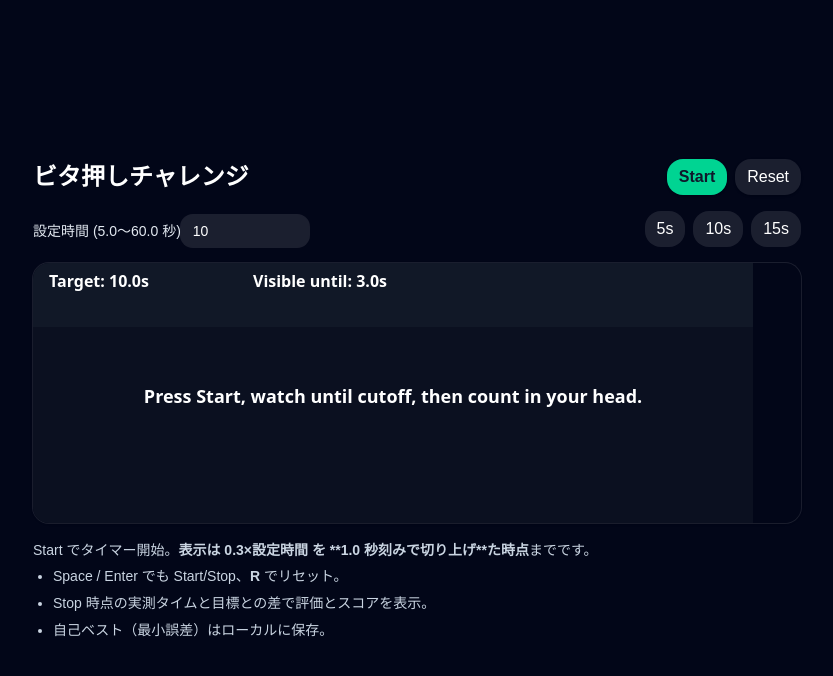
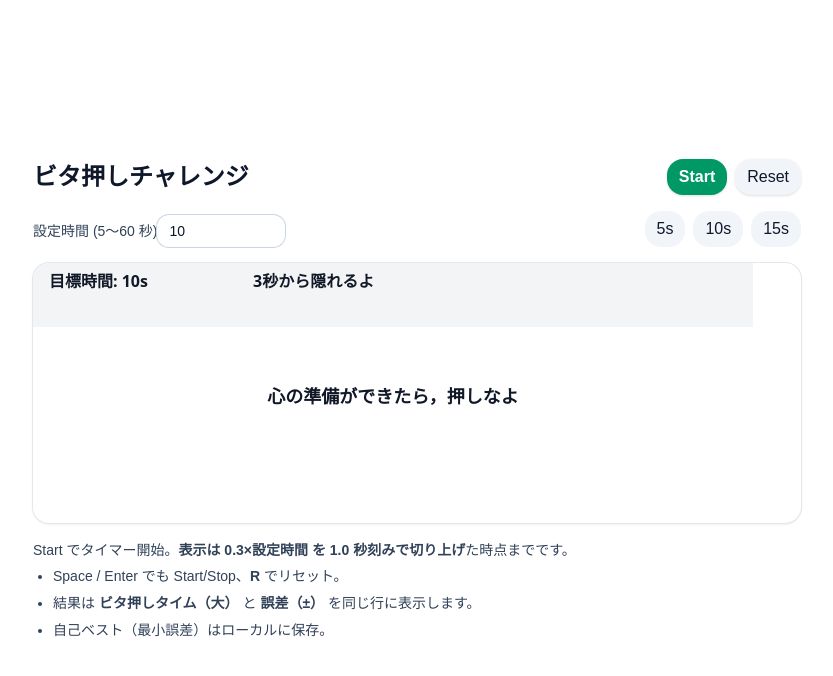
Before and after one commit to ImaKento/Meshi-Royale, a Next.js app: page /games/timing-stop in a window 1280 px wide. Shown: the top 676 px of the page, without its empty margins (223-1056 px from the left). Built offline with nearby package versions, Linux system fonts and the light colour scheme.

Commit message:
一旦，完成形

```diff
--- a/src/app/games/timing-stop/page.tsx
+++ b/src/app/games/timing-stop/page.tsx
@@ -1,16 +1,16 @@
 "use client";
 import React, { useEffect, useRef, useState } from "react";
 
-// Timing Stop (Target-Time, Blind until ~30% with clean cutoff)
-// 仕様: 表示は「目標時間の約30%」まで。ただしゲーム性のため、切りのいい値(1.0秒刻み)に切り上げて打ち切り。
-// ここでは 0.5 秒刻みで、0.3×Target を切り捨て（例: 10s→3.0s, 15s→4.5s, 7s→2.0s）。
-// Space/Enter = Start/Stop, R = Reset。
+// Timing Stop (Target-Time, Blind until ~30% with 1s ceil cutoff, light theme)
+// 仕様: 表示は「目標時間の約30%」まで。ただし 1.0秒刻みで【切り上げ】て打ち切り。
+// 設定時間は 5〜60 秒の整数。Space/Enter = Start/Stop, R = Reset。
 
 // --- Types ---
 type GameState =
   | { kind: "idle" }
   | { kind: "running"; startedAt: number }
-  | { kind: "result"; elapsedMs: number; targetMs: number; errorMs: number; score: number; rating: string };
+  //signedErrorMsにスコアを保存
+  | { kind: "result"; elapsedMs: number; targetMs: number; signedErrorMs: number; rating: string };
 
 // --- Constants ---
 const WIDTH = 720;
@@ -22,12 +22,30 @@ const THRESHOLDS = {
   good: 150,
 };
 
-// 約30%を "切りの良い" 値にスナップする（0.5秒刻みで切り捨て）
+// 1秒刻みで整数に正規化（範囲 5〜60）
+function clampIntSeconds(v: number) {
+  return Math.min(60, Math.max(5, Math.round(Number.isFinite(v) ? v : 10)));
+}
+
+// 約30%を 1.0 s 刻みで「切り上げ」
 function visibleUntilMsFor(targetMs: number) {
   const raw = 0.3 * targetMs; // 30%
-  const step = 1000; // 1.0 s 刻み
+  const step = 1000; // 1.0 s
   const snapped = Math.ceil(raw / step) * step; // 切り上げ
   return Math.max(step, snapped); // 最低1.0s 可視
+}
+
+function ratingFor(absErrorMs: number) {
+  if (absErrorMs <= THRESHOLDS.perfect) return "Perfect";
+  if (absErrorMs <= THRESHOLDS.great) return "Great";
+  if (absErrorMs <= THRESHOLDS.good) return "Good";
+  return "Miss";
+}
+
+function formatSignedSeconds(ms: number) {
+  const s = ms / 1000;
+  const sign = s > 0 ? "+" : s < 0 ? "−" : "±"; // U+2212 マイナス
+  return `${sign}${Math.abs(s).toFixed(3)}s`;
 }
 
 export default function TimingStopBlind() {
@@ -36,22 +54,15 @@ export default function TimingStopBlind() {
   const lastRef = useRef<number | null>(null);
 
   const [state, setState] = useState<GameState>({ kind: "idle" });
-  const [targetSec, setTargetSec] = useState<number>(() => Number(localStorage.getItem("timing_target_sec") ?? 10.0));
-  const [bestErrorMs, setBestErrorMs] = useState<number>(() => Number(localStorage.getItem("timing_best_error_ms") ?? Infinity));
+  const [targetSec, setTargetSec] = useState<number>(() =>
+    clampIntSeconds(Number(localStorage.getItem("timing_target_sec") ?? 10))
+  );
+  const [bestErrorMs, setBestErrorMs] = useState<number>(() =>
+    Number(localStorage.getItem("timing_best_error_ms") ?? Infinity)
+  );
 
-  const targetMs = Math.max(1, Math.min(60, targetSec)) * 1000; // 1〜60s にクランプ
+  const targetMs = clampIntSeconds(targetSec) * 1000; // 整数秒→ms
   const visibleUntilMs = visibleUntilMsFor(targetMs);
-
-  function ratingFor(error: number) {
-    if (error <= THRESHOLDS.perfect) return "Perfect";
-    if (error <= THRESHOLDS.great) return "Great";
-    if (error <= THRESHOLDS.good) return "Good";
-    return "Miss";
-  }
-  function scoreFor(error: number) {
-    const s = Math.max(0, 100 - (error / 2000) * 100);
-    return Math.round(s);
-  }
 
   function start() {
     if (state.kind === "running") return;
@@ -61,13 +72,13 @@ export default function TimingStopBlind() {
     if (state.kind !== "running") return;
     const now = performance.now();
     const elapsedMs = now - state.startedAt;
-    const errorMs = Math.abs(elapsedMs - targetMs);
-    const score = scoreFor(errorMs);
-    const rating = ratingFor(errorMs);
-    setState({ kind: "result", elapsedMs, targetMs, errorMs, score, rating });
-    if (errorMs < bestErrorMs) {
-      setBestErrorMs(errorMs);
-      localStorage.setItem("timing_best_error_ms", String(errorMs));
+    const signedErrorMs = elapsedMs - targetMs; // +: 遅い / −: 早い
+    const rating = ratingFor(Math.abs(signedErrorMs));
+    setState({ kind: "result", elapsedMs, targetMs, signedErrorMs, rating });
+
+    if (Math.abs(signedErrorMs) < bestErrorMs) {
+      setBestErrorMs(Math.abs(signedErrorMs));
+      localStorage.setItem("timing_best_error_ms", String(Math.abs(signedErrorMs)));
     }
   }
   function reset() {
@@ -83,13 +94,21 @@ export default function TimingStopBlind() {
         else if (state.kind === "running") stop();
         else if (state.kind === "result") reset();
       }
-      if (e.key.toLowerCase() === "r") { e.preventDefault(); reset(); }
+      if (e.key.toLowerCase() === "r") {
+        e.preventDefault();
+        reset();
+      }
     }
     window.addEventListener("keydown", onKey);
     return () => window.removeEventListener("keydown", onKey);
   }, [state]);
 
-  useEffect(() => { localStorage.setItem("timing_target_sec", String(targetSec)); }, [targetSec]);
+  // 永続化（整数秒で保存）
+  useEffect(() => {
+    const normalized = clampIntSeconds(targetSec);
+    if (normalized !== targetSec) setTargetSec(normalized);
+    localStorage.setItem("timing_target_sec", String(normalized));
+  }, [targetSec]);
 
   // --- Render ---
   useEffect(() => {
@@ -97,57 +116,65 @@ export default function TimingStopBlind() {
     if (!ctx) return;
 
     function drawBg() {
-      ctx.fillStyle = "#0b1020";
+      // 背景: 白
+      ctx.fillStyle = "#ffffff";
       ctx.fillRect(0, 0, WIDTH, HEIGHT);
 
-      // top info bar
-      ctx.fillStyle = "#111827"; // gray-900
+      // top info bar: 薄いグレー
+      ctx.fillStyle = "#f3f4f6"; // gray-100
       ctx.fillRect(0, 0, WIDTH, 64);
 
-      ctx.fillStyle = "#ffffff";
+      // テキスト: 濃いグレー
+      ctx.fillStyle = "#111827"; // gray-900
       ctx.font = "600 16px ui-sans-serif, system-ui";
-      ctx.fillText(`Target: ${(targetMs/1000).toFixed(1)}s`, 16, 24);
-      ctx.fillText(`Visible until: ${(visibleUntilMs/1000).toFixed(1)}s`, 220, 24);
-
-      if (Number.isFinite(bestErrorMs)) {
-        ctx.font = "500 14px ui-sans-serif, system-ui";
-        ctx.fillText(`Best Error: ${Math.round(bestErrorMs)} ms`, 16, 46);
-      }
+      ctx.fillText(`目標時間: ${(targetMs / 1000).toFixed(0)}s`, 16, 24);
+      ctx.fillText(`${(visibleUntilMs / 1000).toFixed(0)}秒から隠れるよ`, 220, 24);
     }
 
     function drawTimer(elapsedMs: number) {
       const show = elapsedMs <= visibleUntilMs;
       ctx.textAlign = "center";
-      ctx.fillStyle = "#ffffff";
+      ctx.fillStyle = "#111827"; // 濃いグレー
 
       if (show) {
         ctx.font = "700 64px ui-sans-serif, system-ui";
-        ctx.fillText((elapsedMs/1000).toFixed(3) + "s", WIDTH/2, HEIGHT/2 + 18);
-        ctx.font = "500 16px ui-sans-serif, system-ui";
-        ctx.fillText("Timer visible (~30% of target)", WIDTH/2, HEIGHT - 28);
+        ctx.fillText((elapsedMs / 1000).toFixed(3) + "s", WIDTH / 2, HEIGHT / 2 + 18);
       } else {
         ctx.font = "700 54px ui-sans-serif, system-ui";
         ctx.globalAlpha = 0.5;
-        ctx.fillText("— — —", WIDTH/2, HEIGHT/2 + 14);
+        ctx.fillText("— — —", WIDTH / 2, HEIGHT / 2 + 14);
         ctx.globalAlpha = 1;
         ctx.font = "500 16px ui-sans-serif, system-ui";
-        ctx.fillText("研ぎ澄ませ", WIDTH/2, HEIGHT - 28);
+        ctx.fillText("研ぎ澄ませ", WIDTH / 2, HEIGHT - 28);
       }
       ctx.textAlign = "start";
     }
 
-    function drawResult(elapsedMs: number, errorMs: number, score: number, rating: string) {
-      ctx.textAlign = "center";
-      ctx.fillStyle = "#ffffff";
-      ctx.font = "800 40px ui-sans-serif, system-ui";
-      ctx.fillText(rating, WIDTH/2, HEIGHT/2 - 12);
+    // ★ 最終結果の表示：ビタ押しタイムを大きく、その行に誤差（±）も併記
+// 置き換え: 目標時間の下に誤差を表示
+  function drawResult(elapsedMs: number, signedErrorMs: number, _rating: string) {
+    const actual = (elapsedMs / 1000).toFixed(3) + "s";
+    const diffStr = formatSignedSeconds(signedErrorMs); // 例: "+0.247s" / "−0.081s"
+    const hint = signedErrorMs > 0 ? "遅い" : signedErrorMs < 0 ? "早い" : "ピタ";
 
-      ctx.font = "600 18px ui-sans-serif, system-ui";
-      ctx.fillText(`Your time: ${(elapsedMs/1000).toFixed(3)}s`, WIDTH/2, HEIGHT/2 + 16);
-      ctx.fillText(`Target: ${(targetMs/1000).toFixed(3)}s`, WIDTH/2, HEIGHT/2 + 40);
-      ctx.fillText(`Error: ${errorMs.toFixed(0)} ms  |  Score: ${score}`, WIDTH/2, HEIGHT/2 + 64);
-      ctx.textAlign = "start";
-    }
+    ctx.textAlign = "center";
+    ctx.fillStyle = "#111827"; // ライトテーマ（ダークなら "#ffffff"）
+
+    // 1行目：実測タイム（大）
+    ctx.font = "800 56px ui-sans-serif, system-ui";
+    ctx.fillText(actual, WIDTH / 2, HEIGHT / 2 - 8);
+
+    // 2行目：目標時間 + 早い/遅い
+    ctx.font = "600 18px ui-sans-serif, system-ui";
+    ctx.fillText(`目標時間: ${(targetMs / 1000).toFixed(0)}s  |  ${hint}`, WIDTH / 2, HEIGHT / 2 + 24);
+
+    // 3行目：誤差（±表記）— 目標時間の下
+    ctx.font = "700 22px ui-sans-serif, system-ui";
+    ctx.fillText(`誤差: ${diffStr}`, WIDTH / 2, HEIGHT / 2 + 50);
+
+    ctx.textAlign = "start";
+  }
+
 
     function loop(ts: number) {
       if (lastRef.current == null) lastRef.current = ts;
@@ -159,13 +186,13 @@ export default function TimingStopBlind() {
         const elapsedMs = performance.now() - state.startedAt;
         drawTimer(elapsedMs);
       } else if (state.kind === "result") {
-        drawResult(state.elapsedMs, state.errorMs, state.score, state.rating);
+        drawResult(state.elapsedMs, state.signedErrorMs, state.rating);
       } else {
         // idle hint
-        ctx.fillStyle = "#ffffff";
+        ctx.fillStyle = "#111827";
         ctx.textAlign = "center";
         ctx.font = "600 18px ui-sans-serif, system-ui";
-        ctx.fillText("Press Start, watch until cutoff, then count in your head.", WIDTH/2, HEIGHT/2 + 10);
+        ctx.fillText("心の準備ができたら，押しなよ", WIDTH / 2, HEIGHT / 2 + 10);
         ctx.textAlign = "start";
       }
 
@@ -173,20 +200,22 @@ export default function TimingStopBlind() {
     }
 
     rafRef.current = requestAnimationFrame(loop);
-    return () => { if (rafRef.current) cancelAnimationFrame(rafRef.current); };
+    return () => {
+      if (rafRef.current) cancelAnimationFrame(rafRef.current);
+    };
   }, [state, targetMs, bestErrorMs, visibleUntilMs]);
 
   const disabled = state.kind === "running";
 
   return (
-    <div className="min-h-[100dvh] flex items-center justify-center bg-slate-950 p-6">
+    <div className="min-h-[100dvh] flex items-center justify-center bg-white p-6">
       <div className="w-full max-w-3xl grid gap-4">
         <header className="flex items-center justify-between">
-          <h1 className="text-white text-2xl font-bold">ビタ押しチャレンジ</h1>
+          <h1 className="text-slate-900 text-2xl font-bold">ビタ押しチャレンジ</h1>
           <div className="flex gap-2">
             {state.kind !== "running" && (
               <button
-                className="px-3 py-1.5 rounded-2xl bg-emerald-400 text-slate-900 font-semibold shadow hover:bg-emerald-300"
+                className="px-3 py-1.5 rounded-2xl bg-emerald-600 text-white font-semibold shadow hover:bg-emerald-500"
                 onClick={start}
               >
                 Start
@@ -194,7 +223,7 @@ export default function TimingStopBlind() {
             )}
             {state.kind === "running" && (
               <button
-                className="px-3 py-1.5 rounded-2xl bg-blue-400 text-slate-900 font-semibold shadow hover:bg-blue-300"
+                className="px-3 py-1.5 rounded-2xl bg-blue-600 text-white font-semibold shadow hover:bg-blue-500"
                 onClick={stop}
               >
                 Stop
@@ -202,7 +231,7 @@ export default function TimingStopBlind() {
             )}
             {(state.kind === "result" || state.kind === "idle") && (
               <button
-                className="px-3 py-1.5 rounded-2xl bg-white/10 text-white font-medium shadow hover:bg-white/20"
+                className="px-3 py-1.5 rounded-2xl bg-slate-100 text-slate-900 font-medium shadow hover:bg-slate-200"
                 onClick={reset}
               >
                 Reset
@@ -212,17 +241,17 @@ export default function TimingStopBlind() {
         </header>
 
         <div className="grid gap-3 sm:grid-cols-[1fr_auto] items-end">
-          <label className="text-slate-200 text-sm">
-            設定時間 (5.0〜60.0 秒)
+          <label className="text-slate-700 text-sm">
+            設定時間 (5〜60 秒)
             <input
               type="number"
               step={1}
               min={5}
               max={60}
               value={targetSec}
-              onChange={(e) => setTargetSec(Number(e.target.value))}
+              onChange={(e) => setTargetSec(clampIntSeconds(Number(e.target.value)))}
               disabled={disabled}
-              className="mt-1 w-32 rounded-xl bg-white/10 text-white px-3 py-1.5 outline-none ring-1 ring-white/10 focus:ring-white/30"
+              className="mt-1 w-32 rounded-xl bg-white text-slate-900 px-3 py-1.5 outline-none ring-1 ring-slate-300 focus:ring-slate-400"
             />
           </label>
           <div className="flex gap-2">
@@ -231,7 +260,7 @@ export default function TimingStopBlind() {
                 key={t}
                 disabled={disabled}
                 onClick={() => setTargetSec(t)}
-                className="px-3 py-1.5 rounded-2xl bg-white/10 text-white font-medium hover:bg-white/20 disabled:opacity-50"
+                className="px-3 py-1.5 rounded-2xl bg-slate-100 text-slate-900 font-medium hover:bg-slate-200 disabled:opacity-50"
               >
                 {t}s
               </button>
@@ -239,15 +268,21 @@ export default function TimingStopBlind() {
           </div>
         </div>
 
-        <div className="rounded-2xl overflow-hidden ring-1 ring-white/10 shadow">
+        <div className="rounded-2xl overflow-hidden ring-1 ring-slate-200 shadow">
           <canvas ref={canvasRef} width={WIDTH} height={HEIGHT} className="block" />
         </div>
 
-        <aside className="text-slate-300 text-sm leading-relaxed">
-          <p className="mb-1">Start でタイマー開始。<span className="font-semibold">表示は 0.3×設定時間 を **1.0 秒刻みで切り上げ**た時点</span>までです。</p>
+        <aside className="text-slate-700 text-sm leading-relaxed">
+          <p className="mb-1">
+            Start でタイマー開始。<span className="font-semibold">表示は 0.3×設定時間 を 1.0 秒刻みで切り上げ</span>た時点までです。
+          </p>
           <ul className="list-disc ml-5 space-y-1">
-            <li>Space / Enter でも Start/Stop、<span className="font-semibold">R</span> でリセット。</li>
-            <li>Stop 時点の実測タイムと目標との差で評価とスコアを表示。</li>
+            <li>
+              Space / Enter でも Start/Stop、<span className="font-semibold">R</span> でリセット。
+            </li>
+            <li>
+              結果は <span className="font-semibold">ビタ押しタイム（大）</span> と <span className="font-semibold">誤差（±）</span> を同じ行に表示します。
+            </li>
             <li>自己ベスト（最小誤差）はローカルに保存。</li>
           </ul>
         </aside>
```
